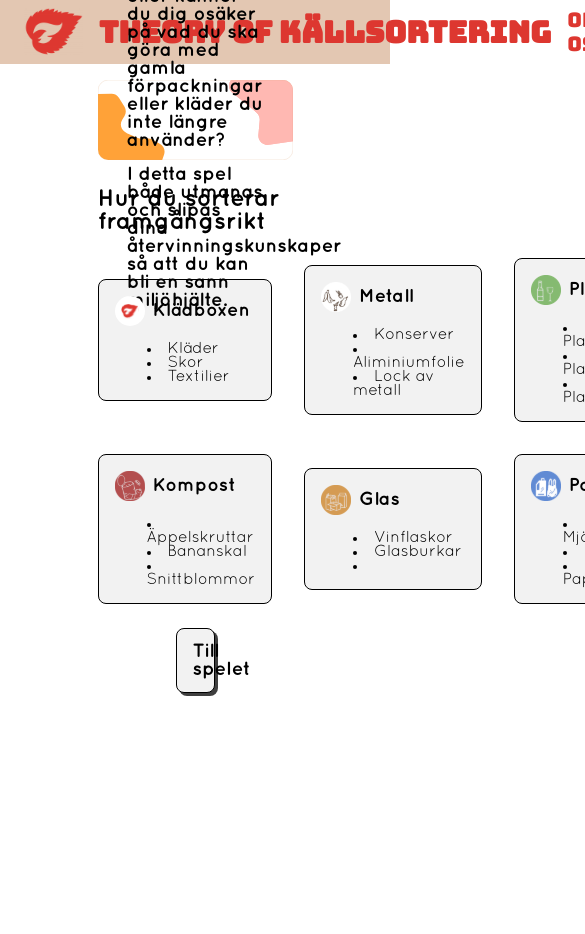
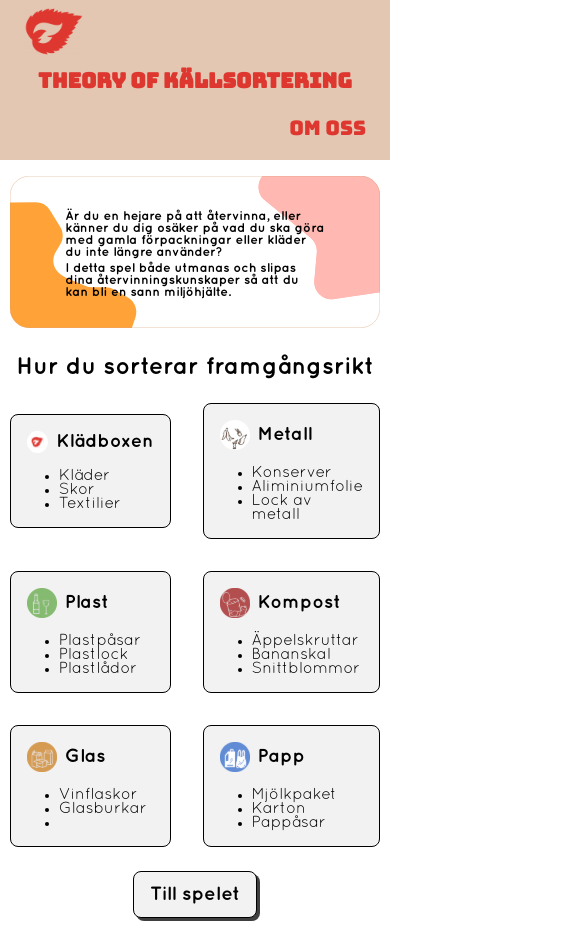
Before and after one commit to hanna-rosenberg/Sammanslaget, a Next.js app: page / in a window 390 px wide. Shown: the top 934 px of the page, 585 px wide, since content can reach past the window. Before the commit the page ends 844 px from the top, so only its background shows below. Built offline with nearby package versions, Linux system fonts and the light colour scheme.

Commit message:
mobile is good

```diff
--- a/pages/spel.js
+++ b/pages/spel.js
@@ -18,6 +18,7 @@ export default function Index() {
     <div className="container">
       <Header></Header>
       <Game />
+      <p>Besök på en dator för att spela spelet</p>
     </div>
   );
 }
--- a/styles/globals.css
+++ b/styles/globals.css
@@ -208,6 +208,14 @@ h3 {
   border-radius: 0.25rem;
 }
 
+.container p {
+  display: none;
+  text-align: center;
+  font-family: Quicksand;
+  font-weight: bold;
+  font-size: 2rem;
+}
+
 a {
   text-decoration: none;
 }
@@ -260,3 +268,51 @@ nav a {
   align-items: center;
   flex-direction: column;
 }
+
+@media screen and (max-width: 992px) {
+  nav{
+    grid-template-columns: 1fr;
+    grid-template-rows: 1fr 1fr 1fr;
+  }
+
+  nav h1 {
+    font-size: 1.3rem;
+  }
+
+  .container canvas {
+    display: none;
+  }
+
+  .container p {
+    display: inline;
+  }
+
+  .aboutContainer {
+    width: 95%;
+  }
+
+  .introduction {
+    gap:0.25rem;
+  }
+
+  .greeting {
+    font-size: 1.2rem;
+  }
+
+  .aboutText{
+    font-size: 0.8rem;
+  }
+
+  .description{
+    width: 100%;
+    grid-template-columns: 1fr 1fr;
+  }
+
+  .recycle ul {
+    list-style-position: outside;
+  }
+
+  .playButton {
+    width: fit-content;
+  }
+}
```
